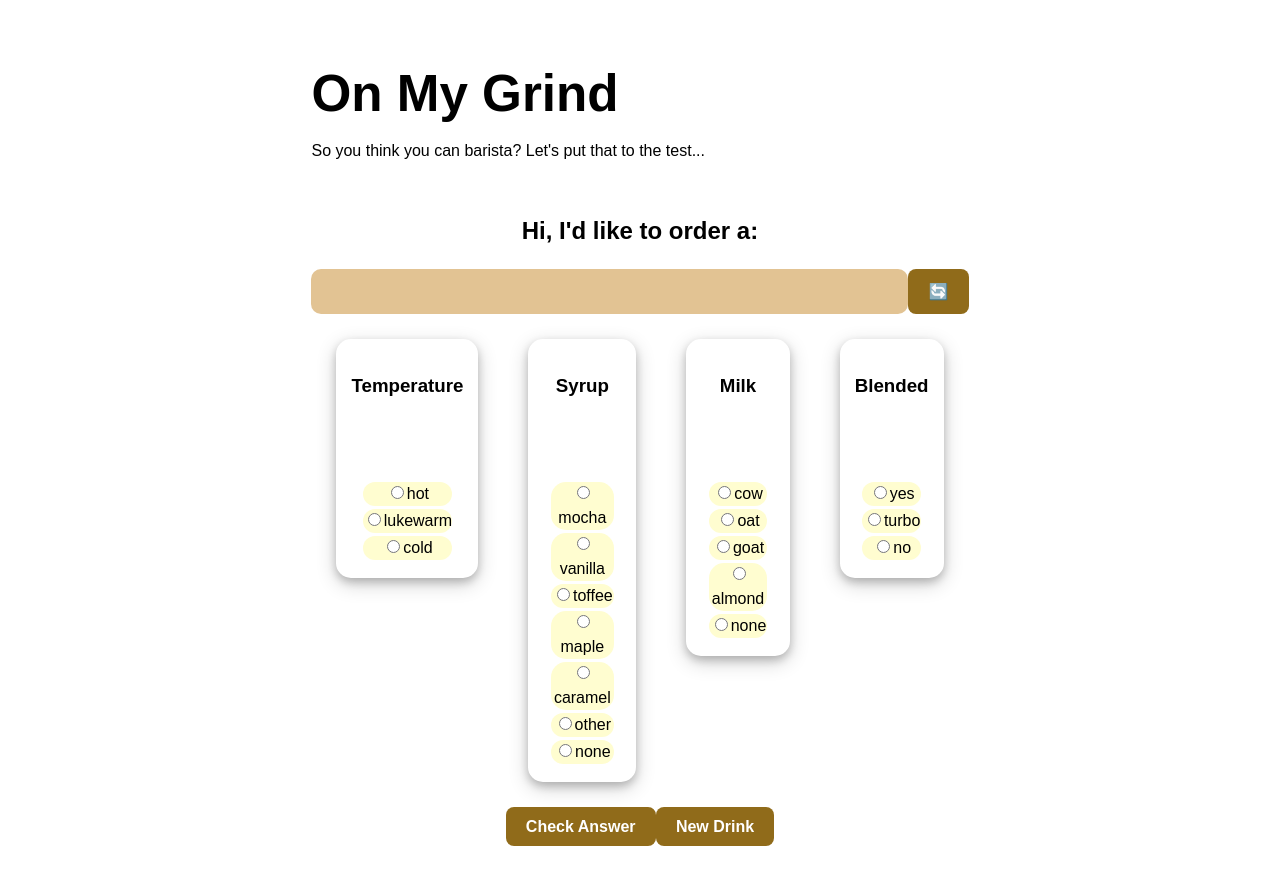
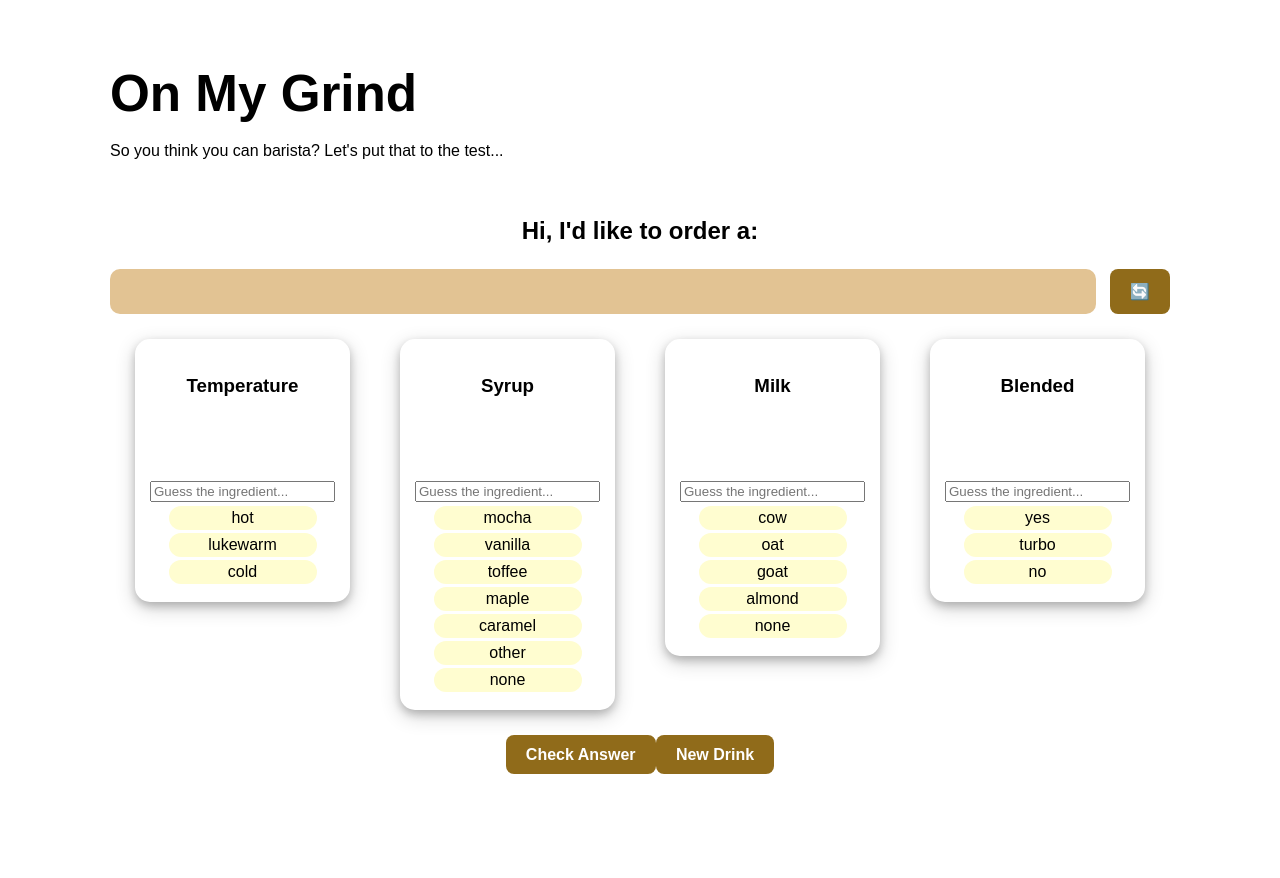
Before and after one commit to SebastianS02/Codepath-Lab3, a React (Vite) app: page / in a window 1280 px wide. After the commit the page ends 806 px from the top, so only its background shows below. Built offline with nearby package versions, Linux system fonts and the light colour scheme.

Commit message:
user input functional

```diff
--- a/src/Components/recipeChoices.jsx
+++ b/src/Components/recipeChoices.jsx
@@ -3,9 +3,17 @@ import React, { Component, useEffect, useState } from "react";
 const RecipeChoices = ({ handleChange, label, choices, checked, currentVal }) => {
     return (
         <div className="radio-buttons">
+            <input
+                type="text"
+                name={label}
+                value={currentVal}
+                placeholder="Guess the ingredient..."
+                onChange={handleChange}
+                className="textbox"
+            />{/*This is all for custom user input*/}
             {choices && choices.map((choice) => (
                 <li key={choice}>
-
+                    {/*
                     <input
                         id={choice}
                         value={choice}
@@ -13,15 +21,6 @@ const RecipeChoices = ({ handleChange, label, choices, checked, currentVal }) =>
                         type="radio"
                         onChange={handleChange}
                         checked={checked == choice}
-                    />
-                    {/*
-                    <input
-                        type="text"
-                        name={label}
-                        value={currentVal}
-                        placeholder="Guess the ingredient..."
-                        onChange={handleChange}
-                        className="textbox"
                     />
                     */}
                     {choice}
```
